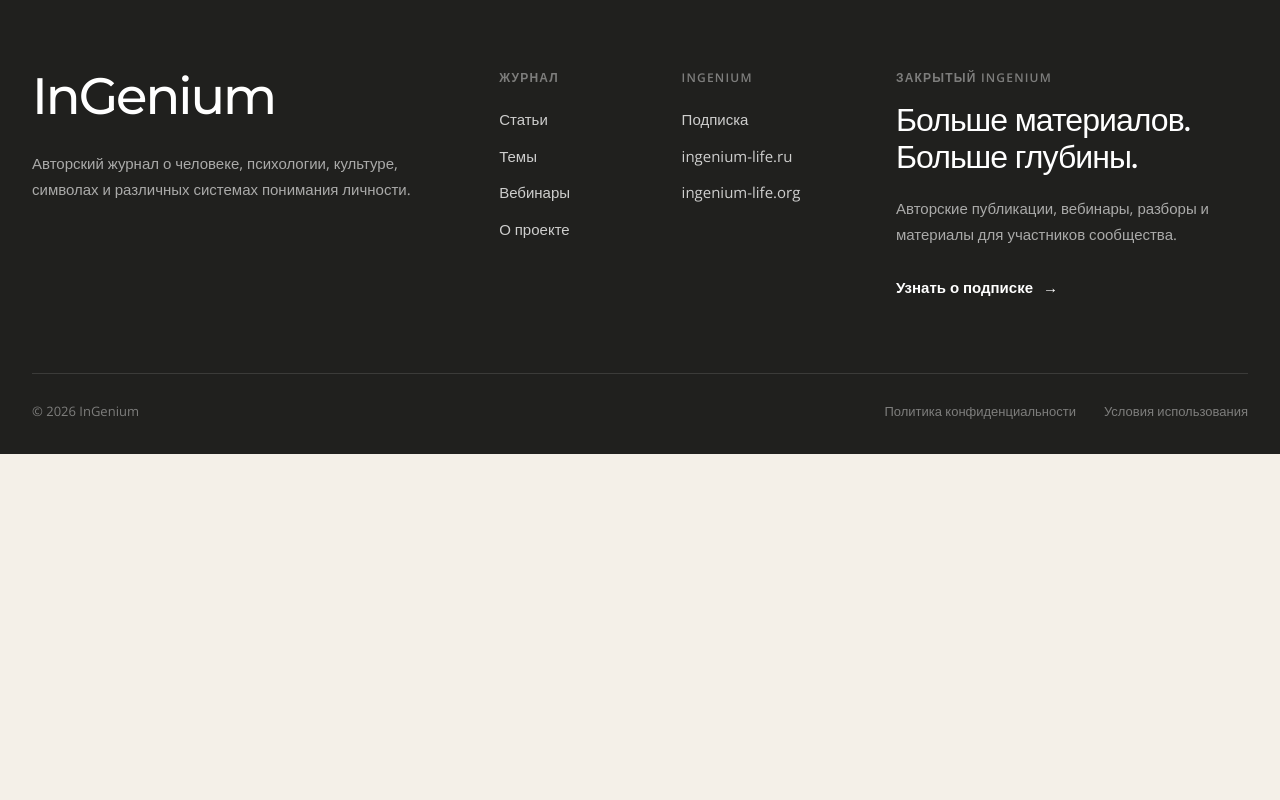
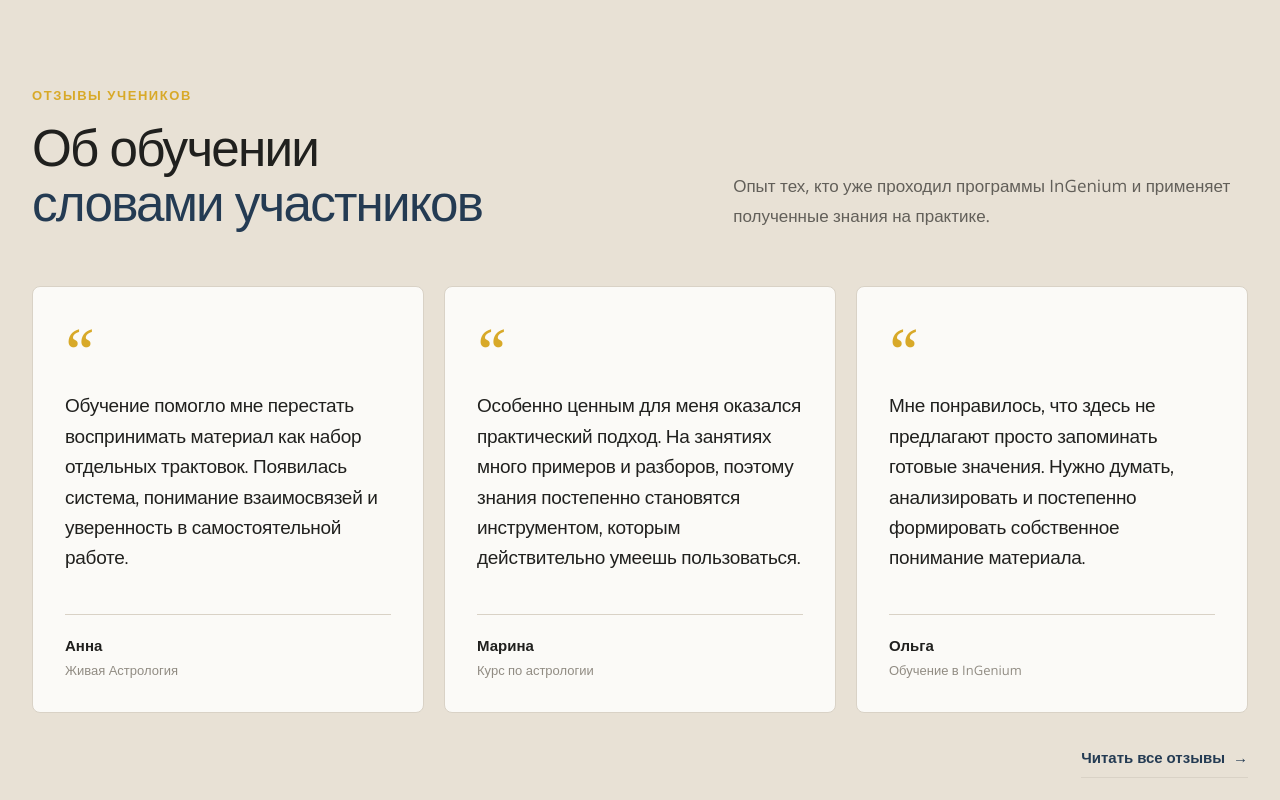
Before and after one commit to oxonomy14/ingenium-life-com-ua, a Next.js app: page / in a window 1280 px wide. Shown: the part 5200-6000 px from the top of the page. Before the commit the page ends 5654 px from the top, so only its background shows below. Built offline with nearby package versions, Linux system fonts and the light colour scheme; no server answers; a web font is replaced by a local one.

Commit message:
TestimonialsSection

```diff
--- a/src/app/page.tsx
+++ b/src/app/page.tsx
@@ -6,6 +6,7 @@ import EducationDirections from '@/components/EducationDirections/EducationDirec
 import FeaturedPrograms from '@/components/FeaturedPrograms/FeaturedPrograms';
 import LearningBenefits from '@/components/LearningBenefits/LearningBenefits';
 import AuthorSection from '@/components/AuthorSection/AuthorSection';
+import TestimonialsSection from '@/components/TestimonialsSection/TestimonialsSection';
 
 export const metadata: Metadata = {
   title: {
@@ -41,6 +42,7 @@ export default function Home() {
       <FeaturedPrograms />
       <LearningBenefits />
       <AuthorSection />
+      <TestimonialsSection />
     </LayoutShell>
   );
 }
--- /dev/null
+++ b/src/components/TestimonialsSection/TestimonialsSection.module.css
@@ -0,0 +1,243 @@
+.section {
+  padding: var(--space-2xl) 0;
+
+  background: var(--color-bg2);
+}
+
+.header {
+  display: grid;
+  grid-template-columns: minmax(0, 1.1fr) minmax(320px, 0.9fr);
+  gap: 72px;
+  align-items: end;
+
+  margin-bottom: 56px;
+}
+
+.eyebrow {
+  margin: 0 0 16px;
+
+  font-size: 13px;
+  font-weight: 700;
+  line-height: 1.4;
+  letter-spacing: 0.12em;
+  text-transform: uppercase;
+
+  color: var(--color-accent);
+}
+
+.title {
+  margin: 0;
+
+  font-family: var(--font-heading);
+  font-size: clamp(38px, 4vw, 56px);
+  font-weight: 500;
+  line-height: 1.08;
+  letter-spacing: -0.035em;
+
+  color: var(--color-text);
+}
+
+.title span {
+  display: block;
+
+  color: var(--color-blue);
+}
+
+.description {
+  max-width: 500px;
+  margin: 0;
+
+  font-size: 17px;
+  line-height: 1.75;
+
+  color: var(--color-text-secondary);
+}
+
+/* Grid */
+
+.grid {
+  display: grid;
+  grid-template-columns: repeat(3, minmax(0, 1fr));
+  gap: 20px;
+}
+
+/* Card */
+
+.card {
+  display: flex;
+  flex-direction: column;
+
+  min-height: 360px;
+  padding: 32px;
+
+  background: var(--color-surface);
+
+  border: 1px solid var(--color-border);
+  border-radius: var(--radius-md);
+}
+
+.quote {
+  display: block;
+
+  height: 48px;
+
+  font-family: Georgia, serif;
+  font-size: 64px;
+  font-weight: 400;
+  line-height: 1;
+
+  color: var(--color-accent);
+}
+
+.text {
+  flex: 1;
+
+  margin: 24px 0 40px;
+  padding: 0;
+
+  font-family: var(--font-heading);
+  font-size: 19px;
+  font-weight: 400;
+  line-height: 1.6;
+  letter-spacing: -0.015em;
+
+  color: var(--color-text);
+}
+
+.author {
+  padding-top: 20px;
+
+  border-top: 1px solid var(--color-border);
+}
+
+.name {
+  margin: 0;
+
+  font-size: 15px;
+  font-weight: 700;
+  line-height: 1.4;
+
+  color: var(--color-text);
+}
+
+.course {
+  margin: 5px 0 0;
+
+  font-size: 13px;
+  line-height: 1.5;
+
+  color: var(--color-text-muted);
+}
+
+/* Footer */
+
+.footer {
+  display: flex;
+  justify-content: flex-end;
+
+  margin-top: 32px;
+}
+
+.link {
+  display: inline-flex;
+  align-items: center;
+  gap: 8px;
+
+  padding-bottom: 6px;
+
+  font-size: 15px;
+  font-weight: 600;
+
+  color: var(--color-blue);
+  text-decoration: none;
+
+  border-bottom: 1px solid var(--color-border);
+}
+
+.link span {
+  transition: transform 0.2s ease;
+}
+
+.link:hover span {
+  transform: translateX(4px);
+}
+
+/* Tablet */
+
+@media (max-width: 1024px) {
+  .section {
+    padding: 80px 0;
+  }
+
+  .header {
+    grid-template-columns: 1fr;
+    gap: 24px;
+
+    margin-bottom: 48px;
+  }
+
+  .description {
+    max-width: 640px;
+  }
+
+  .grid {
+    grid-template-columns: repeat(2, minmax(0, 1fr));
+  }
+
+  .card:last-child {
+    grid-column: 1 / -1;
+
+    min-height: 300px;
+  }
+}
+
+/* Mobile */
+
+@media (max-width: 767px) {
+  .section {
+    padding: 64px 0;
+  }
+
+  .header {
+    margin-bottom: 36px;
+  }
+
+  .eyebrow {
+    margin-bottom: 12px;
+
+    font-size: 12px;
+  }
+
+  .title {
+    font-size: clamp(34px, 10vw, 44px);
+  }
+
+  .description {
+    font-size: 16px;
+    line-height: 1.7;
+  }
+
+  .grid {
+    grid-template-columns: 1fr;
+  }
+
+  .card,
+  .card:last-child {
+    grid-column: auto;
+
+    min-height: auto;
+    padding: 28px;
+  }
+
+  .text {
+    margin: 20px 0 32px;
+
+    font-size: 18px;
+  }
+
+  .footer {
+    justify-content: flex-start;
+
+    margin-top: 28px;
+  }
+}
--- /dev/null
+++ b/src/components/TestimonialsSection/TestimonialsSection.tsx
@@ -0,0 +1,74 @@
+import Link from 'next/link';
+
+import Container from '@/components/Container/Container';
+
+import css from './TestimonialsSection.module.css';
+
+const testimonials = [
+  {
+    text: 'Обучение помогло мне перестать воспринимать материал как набор отдельных трактовок. Появилась система, понимание взаимосвязей и уверенность в самостоятельной работе.',
+    name: 'Анна',
+    course: 'Живая Астрология',
+  },
+  {
+    text: 'Особенно ценным для меня оказался практический подход. На занятиях много примеров и разборов, поэтому знания постепенно становятся инструментом, которым действительно умеешь пользоваться.',
+    name: 'Марина',
+    course: 'Курс по астрологии',
+  },
+  {
+    text: 'Мне понравилось, что здесь не предлагают просто запоминать готовые значения. Нужно думать, анализировать и постепенно формировать собственное понимание материала.',
+    name: 'Ольга',
+    course: 'Обучение в InGenium',
+  },
+];
+
+export default function TestimonialsSection() {
+  return (
+    <section className={css.section}>
+      <Container>
+        <div className={css.header}>
+          <div>
+            <p className={css.eyebrow}>Отзывы учеников</p>
+
+            <h2 className={css.title}>
+              Об обучении
+              <span> словами участников</span>
+            </h2>
+          </div>
+
+          <p className={css.description}>
+            Опыт тех, кто уже проходил программы InGenium и применяет полученные
+            знания на практике.
+          </p>
+        </div>
+
+        <div className={css.grid}>
+          {testimonials.map((testimonial) => (
+            <article
+              className={css.card}
+              key={`${testimonial.name}-${testimonial.course}`}
+            >
+              <span className={css.quote} aria-hidden="true">
+                “
+              </span>
+
+              <blockquote className={css.text}>{testimonial.text}</blockquote>
+
+              <div className={css.author}>
+                <p className={css.name}>{testimonial.name}</p>
+                <p className={css.course}>{testimonial.course}</p>
+              </div>
+            </article>
+          ))}
+        </div>
+
+        <div className={css.footer}>
+          <Link href="/reviews" className={css.link}>
+            Читать все отзывы
+            <span aria-hidden="true">→</span>
+          </Link>
+        </div>
+      </Container>
+    </section>
+  );
+}
```
